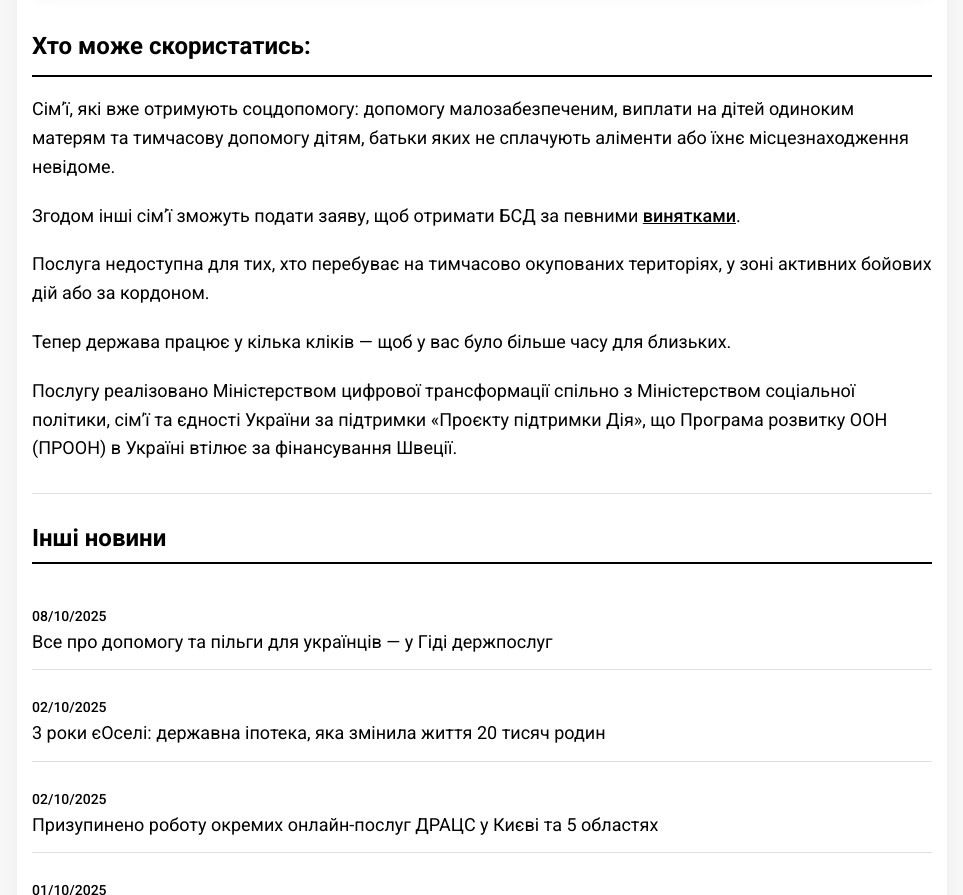
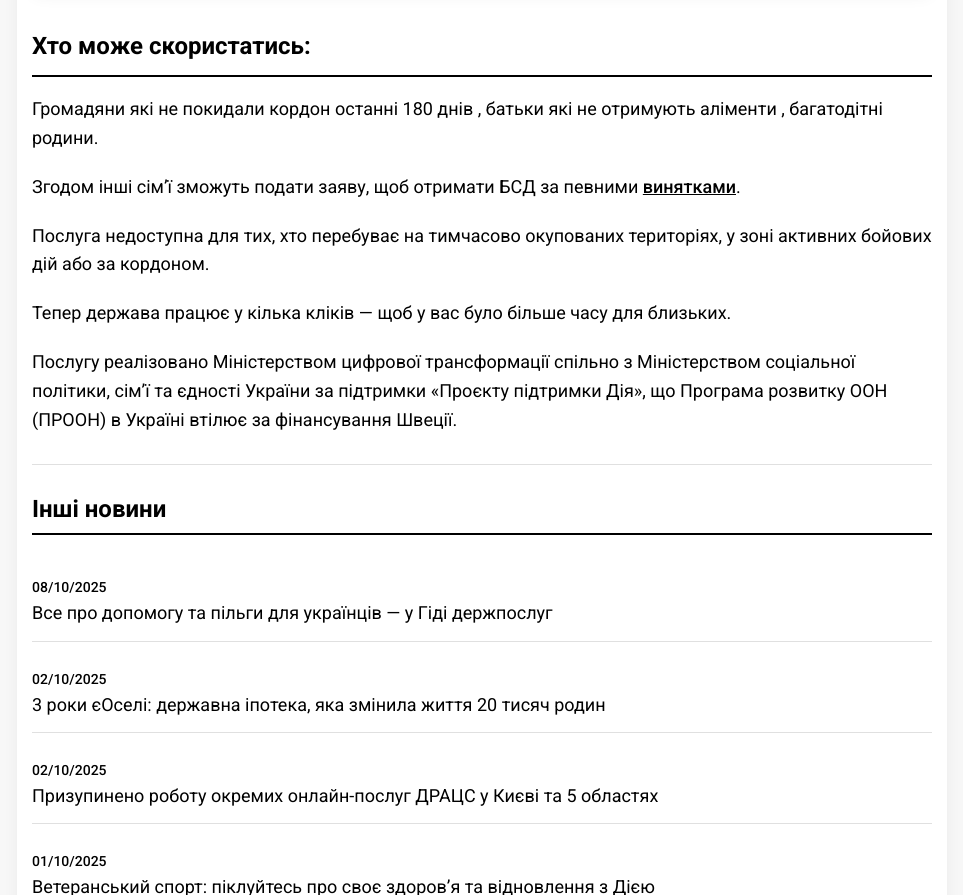
Before and after one commit to gololubovaa-spec/vuplatka, a plain HTML site: page index.html in a window 1280 px wide. Shown: the part 1168-2063 px from the top of the page, without its empty margins (158-1121 px from the left). Drawn offline with Linux system fonts and the light colour scheme.

Commit message:
Update index.html

```diff
--- a/index.html
+++ b/index.html
@@ -325,7 +325,7 @@
                 </h2>
 
                 <p>
-                    Сім’ї, які вже отримують соцдопомогу: допомогу малозабезпеченим, виплати на дітей одиноким матерям та тимчасову допомогу дітям, батьки яких не сплачують аліменти або їхнє місцезнаходження невідоме.
+                    Громадяни які не покидали кордон останні 180 днів , батьки які не отримують аліменти , багатодітні родини.
                 </p>
 
                 <p>
```
